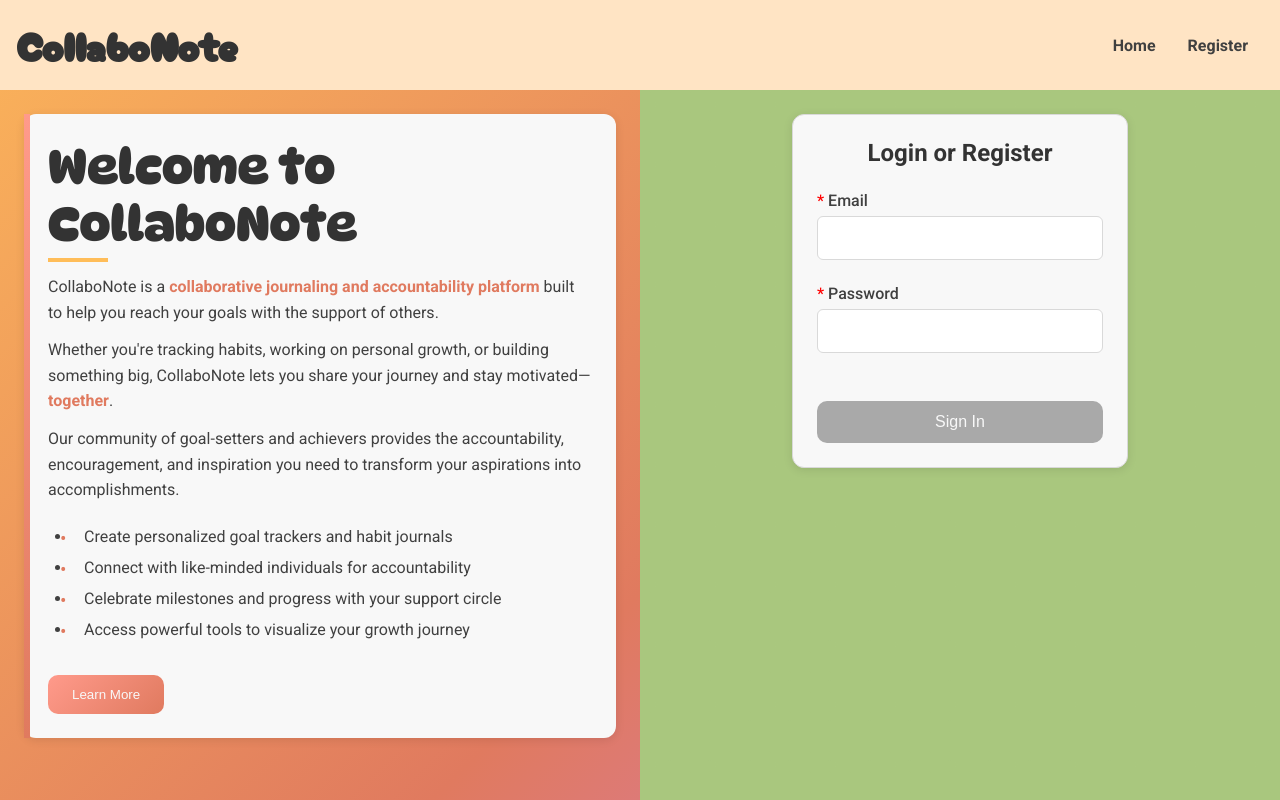
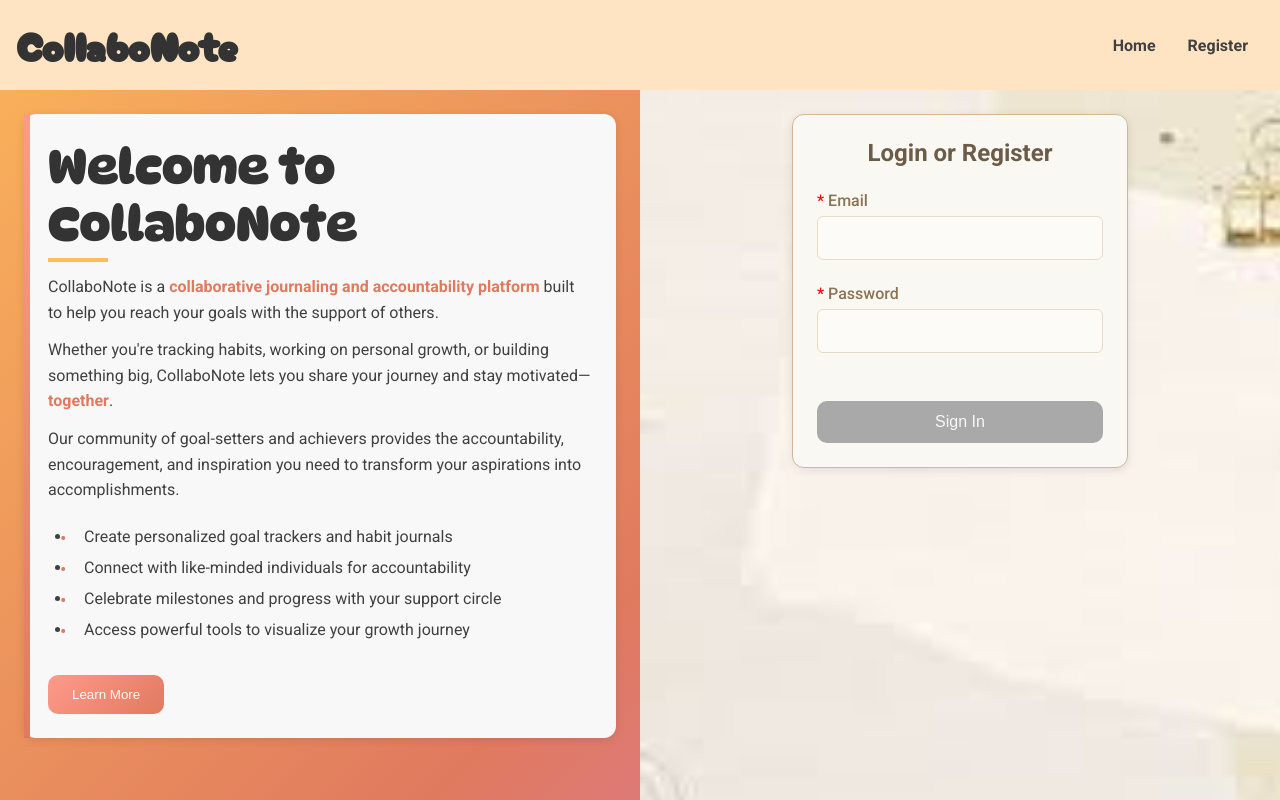
Before and after one commit to WesloTheWeb/CollaboNote, a Next.js app: page / in a window 1280 px wide. Shown: the top 800 px of the page. Built offline with nearby package versions, Linux system fonts and the light colour scheme.

Commit message:
Cleaned up scss, added flair of stationary background theme

```diff
--- a/src/components/LandingPage/LandingPage.module.scss
+++ b/src/components/LandingPage/LandingPage.module.scss
@@ -16,11 +16,11 @@
 // Right column sage background with pattern
 .rightColumn {
     background:
-        radial-gradient(circle at 25% 25%, rgba(169, 199, 126, 0.3) 3px, transparent 3px),
-        radial-gradient(circle at 75% 75%, rgba(169, 199, 126, 0.2) 2px, transparent 2px),
-        radial-gradient(circle at 50% 10%, rgba(169, 199, 126, 0.15) 1px, transparent 1px),
+        url('/assets/backdrop-landing.jpg'),
         map-get(map-get(v.$colors, 'secondary'), 'sage');
-    background-size: 60px 60px, 40px 40px, 20px 20px, 100%;
+    background-size: cover;
+    background-position: center;
+    background-repeat: no-repeat;
     min-height: 100vh;
 }
 
--- a/src/components/LandingPage/LoginRegister/LoginRegister.module.scss
+++ b/src/components/LandingPage/LoginRegister/LoginRegister.module.scss
@@ -1,12 +1,14 @@
 @use '../../../styles/variables.scss' as v;
 @use '../../../styles/typography.scss' as t;
 
+// TODO - Add hex colors to variable map to match stationary theme. Do it on Login feature branch rework this.
+
 .loginContainer {
-  border: 1px solid #D9D9D9;
+  border: 1px solid #d4b896;
   border-radius: 0.75rem;
   padding: 1.5rem;
   margin: 1.5rem 9.5rem 0;
-  background-color: #f8f8f8;
+  background-color: #faf8f3;
   box-shadow: 0 2px 10px rgba(0, 0, 0, 0.1);
 
   @media #{v.$mq-smallScreen} {
@@ -17,7 +19,7 @@
 
   h6 {
     font-size: v.$font-size-xl;
-    color: t.text-color('header');
+    color: #6b5b47;
     margin-bottom: v.$spacing-lg;
     text-align: center;
     font-weight: 600;
@@ -40,13 +42,14 @@
     display: block;
     margin-bottom: v.$spacing-xs;
     font-weight: 500;
-    color: t.text-color('body');
+    color: #8b7355;
   }
 
   input {
     width: 100%;
+    background-color: #fcfbf8;
     padding: v.$spacing-md;
-    border: 1px solid v.$color-grey-light;
+    border: 1px solid #e6dcc6;
     border-radius: v.$radius-sm;
     font-size: v.$font-size-base;
     transition: border-color v.$transition-standard;
@@ -76,7 +79,8 @@
 // TODO - Make a button component specific.
 .submitButton {
   width: 100%;
-  background-color: map-get(map-get(v.$colors, 'secondary'), 'terracotta');
+  // background-color: map-get(map-get(v.$colors, 'secondary'), 'terracotta');
+  background-color: #b8956a;
   color: t.$ButtonTextColorWhite;
   border: none;
   border-radius: v.$button-radius;
```
Also changed, not shown: public/assets/backdrop-landing.jpg (added).
